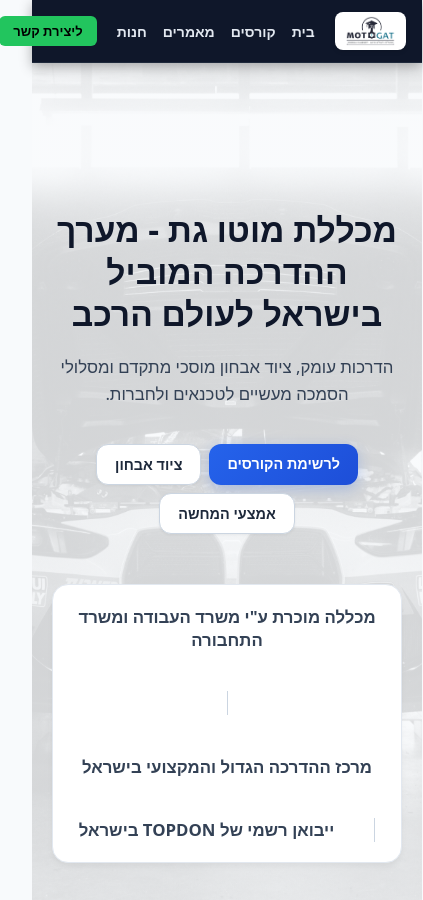
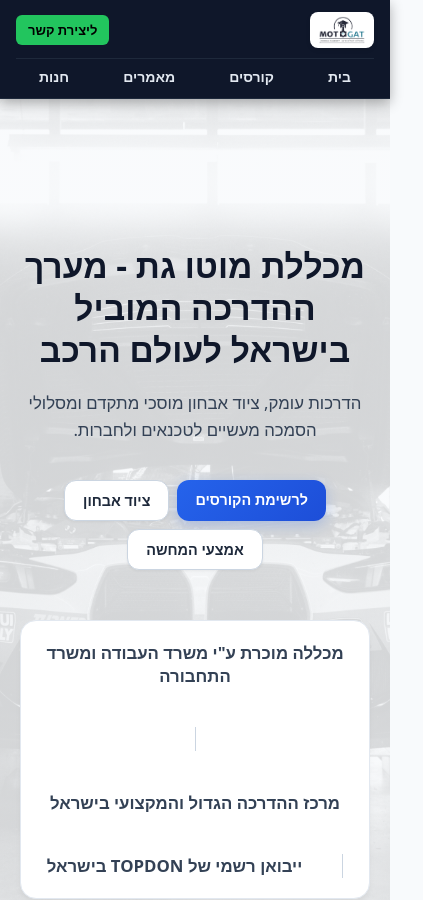
Before and after one commit to tuchmanomer/MotogatWeb, a Next.js app: page / in a window 390 px wide. Shown: the top 900 px of the page, 423 px wide, since content can reach past the window. Built offline with nearby package versions, Linux system fonts and the light colour scheme.

Commit message:
Fix header responsive design for mobile

```diff
--- a/app/layout.tsx
+++ b/app/layout.tsx
@@ -15,34 +15,68 @@ export default function RootLayout({
 }) {
     return (
         <html lang="he" dir="rtl">
+            <head>
+                {/* CSS רספונסיבי ייעודי להדר במובייל כדי לא לפגוע בכלום במחשב */}
+                <style>{`
+                    .main-header-container {
+                        max-width: 1200px;
+                        margin: 0 auto;
+                        display: flex;
+                        justify: space-between;
+                        align-items: center;
+                        width: 100%;
+                        gap: 16px;
+                    }
+
+                    .header-nav-links {
+                        display: flex;
+                        gap: clamp(12px, 2.5vw, 32px);
+                        font-size: 15px;
+                        align-items: center;
+                        justify-content: center;
+                    }
+
+                    /* התאמה למובייל (מסכים מתחת ל-768px) */
+                    @media (max-width: 768px) {
+                        .main-header-container {
+                            flex-wrap: wrap;
+                            justify-content: space-between;
+                            gap: 10px;
+                            padding: 2px 0;
+                        }
+
+                        .header-nav-links {
+                            order: 3;
+                            width: 100%;
+                            justify-content: space-around;
+                            padding-top: 8px;
+                            border-top: 1px solid #1e293b;
+                            font-size: 14px;
+                            gap: 8px;
+                        }
+                    }
+                `}</style>
+            </head>
             <body style={{ minHeight: '100vh', display: 'flex', flexDirection: 'column', margin: 0, background: '#f8fafc', color: '#0f172a' }}>
 
                 {/* Header / Navigation */}
                 <header style={{
                     backgroundColor: '#0f172a',
                     borderBottom: '1px solid #1e293b',
-                    padding: '12px 16px',
+                    padding: '10px 16px',
                     position: 'sticky',
                     top: 0,
                     zIndex: 1000,
                     boxShadow: '0 4px 12px rgba(0,0,0,0.3)',
                     direction: 'rtl'
                 }}>
-                    <div style={{
-                        maxWidth: '1200px',
-                        margin: '0 auto',
-                        display: 'grid',
-                        gridTemplateColumns: 'auto 1fr auto',
-                        alignItems: 'center',
-                        width: '100%',
-                        gap: '20px'
-                    }}>
+                    <div className="main-header-container">
 
                         {/* צד ימין: הלוגו בתיבה לבנה */}
                         <div style={{ display: 'flex', justifyContent: 'flex-start', alignItems: 'center' }}>
                             <Link href="/" style={{
                                 backgroundColor: '#ffffff',
-                                padding: '4px 10px',
+                                padding: '4px 8px',
                                 borderRadius: '8px',
                                 display: 'flex',
                                 alignItems: 'center',
@@ -50,18 +84,12 @@ export default function RootLayout({
                                 boxShadow: '0 2px 4px rgba(0,0,0,0.1)',
                                 width: 'fit-content'
                             }}>
-                                <img src="/logo.png" alt="MOTOGAT" style={{ height: '30px', width: 'auto', display: 'block' }} />
+                                <img src="/logo.png" alt="MOTOGAT" style={{ height: '28px', width: 'auto', display: 'block' }} />
                             </Link>
                         </div>
 
-                        {/* אמצע: כפתורי הניווט ממורכזים לחלוטין */}
-                        <nav style={{
-                            display: 'flex',
-                            gap: 'clamp(16px, 3vw, 36px)',
-                            fontSize: 'clamp(14px, 1.5vw, 16px)',
-                            alignItems: 'center',
-                            justifyContent: 'center'
-                        }}>
+                        {/* אמצע: כפתורי הניווט */}
+                        <nav className="header-nav-links">
                             <Link href="/" style={{ color: '#e2e8f0', textDecoration: 'none', fontWeight: 600, whiteSpace: 'nowrap' }}>בית</Link>
                             <Link href="/courses" style={{ color: '#e2e8f0', textDecoration: 'none', fontWeight: 600, whiteSpace: 'nowrap' }}>קורסים</Link>
                             <Link href="/articles" style={{ color: '#e2e8f0', textDecoration: 'none', fontWeight: 600, whiteSpace: 'nowrap' }}>מאמרים</Link>
@@ -74,9 +102,9 @@ export default function RootLayout({
                                 backgroundColor: '#22c55e',
                                 color: '#000000',
                                 border: 'none',
-                                padding: '6px 14px',
+                                padding: '6px 12px',
                                 borderRadius: '6px',
-                                fontWeight: 600,
+                                fontWeight: 700,
                                 fontSize: '13px',
                                 textDecoration: 'none',
                                 display: 'inline-block',
```
